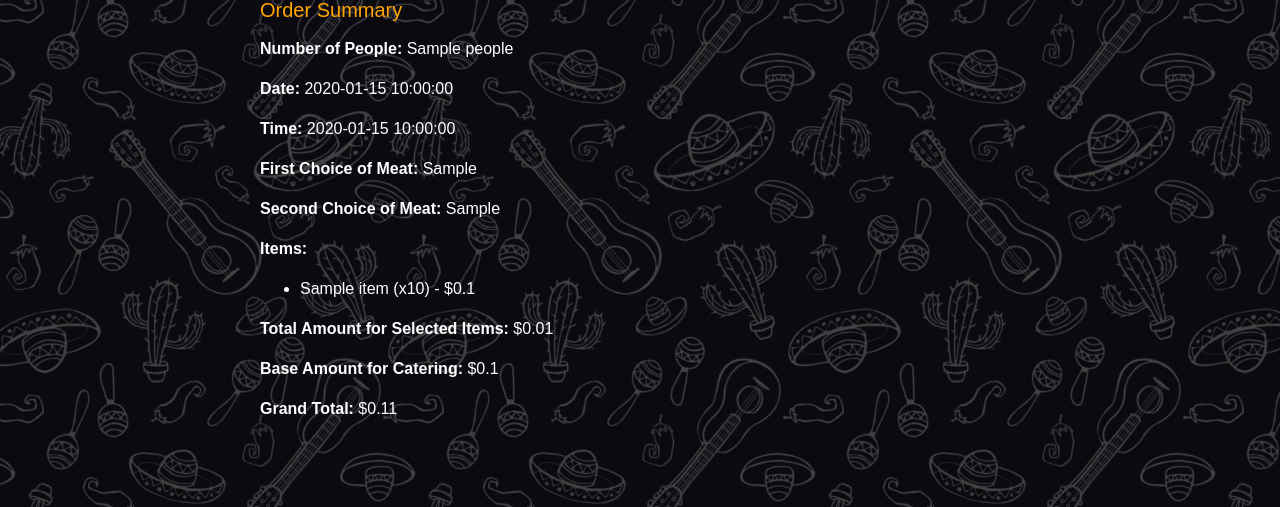
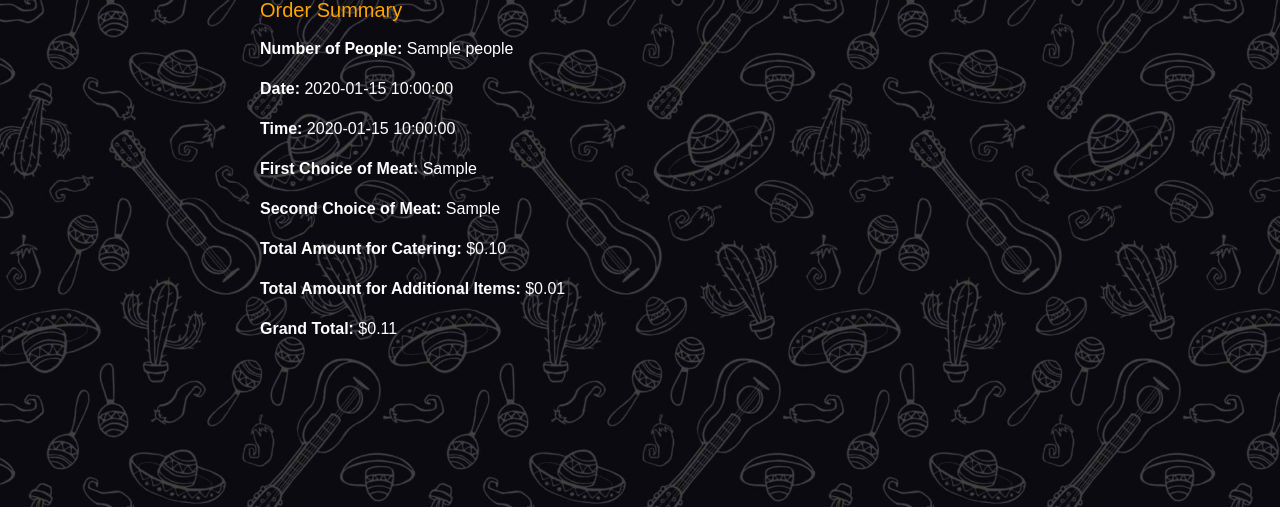
Before and after one commit to brez7/el-pueb-3.0, a Flask app: template templates/summary.html in a window 1280 px wide. Shown: the part 293-800 px from the top of the page. Run offline with Flask 3, Linux system fonts and the light colour scheme; the template is opened without the code that fills it: most values are stand-ins (such as "Sample title", 1, 10 or a date in 2020); some libraries are stand-ins or nearby versions.

Commit message:
working
d

```diff
--- a/app.py
+++ b/app.py
@@ -17,6 +17,13 @@ app.config["MAIL_USE_TLS"] = True
 app.config["MAIL_USE_SSL"] = False
 
 mail = Mail(app)
+
+# Mapping dictionary
+meat_choices = {
+    "carne_asada": "Carne Asada",
+    "chicken": "Chicken",
+    "adobada": "Adobada",
+}
 
 
 @app.route("/")
@@ -39,23 +46,12 @@ def menu():
     if request.method == "POST":
         meat1 = request.form.get("meat1")
         meat2 = request.form.get("meat2")
-        items = [
-            {
-                "name": meat1,
-                "price": 2000,
-                "quantity": 1,
-            },
-            {
-                "name": meat2,
-                "price": 2000,
-                "quantity": 1,
-            },
-        ]
-        total_amount = sum(item["price"] * item["quantity"] for item in items)
         people = request.args["people"]
         date = request.args["date"]
         time = request.args["time"]
         base_amount = int(people) * 1800  # Base amount calculation
+        total_amount = 0  # No additional items
+
         return redirect(
             url_for(
                 "checkout",
@@ -64,7 +60,6 @@ def menu():
                 people=people,
                 date=date,
                 time=time,
-                items=json.dumps(items),
                 meat1=meat1,
                 meat2=meat2,
             )
@@ -79,62 +74,66 @@ def checkout():
     if request.method == "POST":
         data = request.get_json()
         total_amount = int(data["total_amount"])
-        base_amount = int(
-            data["base_amount"]
-        )  # Ensure base_amount is also converted to int
-        payment_intent = stripe.PaymentIntent.create(
-            amount=total_amount,
-            currency="usd",
-            payment_method_types=["card"],
-        )
-        return jsonify({"clientSecret": payment_intent["client_secret"]})
+        base_amount = int(data["base_amount"])
 
-    # Convert query parameters to integers before passing to template
+        try:
+            if total_amount > 0:
+                payment_intent = stripe.PaymentIntent.create(
+                    amount=total_amount,
+                    currency="usd",
+                    payment_method_types=["card"],
+                )
+                return jsonify({"clientSecret": payment_intent["client_secret"]})
+            else:
+                # No payment intent needed, but return a dummy client secret for consistency
+                return jsonify({"clientSecret": "dummy_client_secret"})
+        except Exception as e:
+            return jsonify({"error": str(e)}), 500
+
     people = request.args.get("people")
     date = request.args.get("date")
     time = request.args.get("time")
-    items = json.loads(request.args.get("items"))
-    total_amount = int(request.args.get("total_amount"))  # Convert total_amount to int
-    base_amount = int(request.args.get("base_amount"))  # Convert base_amount to int
+    meat1 = request.args.get("meat1")
+    meat2 = request.args.get("meat2")
+    total_amount = int(request.args.get("total_amount"))  # Ensure this is an integer
+    base_amount = int(request.args.get("base_amount"))  # Ensure this is an integer
 
     return render_template(
         "checkout.html",
         people=people,
         date=date,
         time=time,
-        items=items,
+        meat1=meat1,
+        meat2=meat2,
         total_amount=total_amount,
         base_amount=base_amount,
+        meat_choices=meat_choices,
     )
 
 
 @app.route("/success")
 def success():
-    # Retrieve order details from query parameters
     people = request.args.get("people")
     date = request.args.get("date")
     time = request.args.get("time")
-    items = json.loads(request.args.get("items"))
     total_amount = request.args.get("total_amount")
     base_amount = request.args.get("base_amount")
     meat1 = request.args.get("meat1")
     meat2 = request.args.get("meat2")
     customer_email = request.args.get("email")
 
-    # Prepare email content
     order_details = {
         "people": people,
         "date": date,
         "time": time,
-        "items": items,
         "total_amount": total_amount,
         "base_amount": base_amount,
         "meat1": meat1,
         "meat2": meat2,
         "customer_email": customer_email,
+        "meat_choices": meat_choices,
     }
 
-    # Send email to the restaurant
     msg_to_restaurant = Message(
         "New Catering Order",
         sender="rbresnik@gmail.com",
@@ -143,69 +142,28 @@ def success():
     msg_to_restaurant.body = (
         f"Order Details:\nPeople: {people}\nDate: {date}\nTime: {time}\n"
     )
-    for item in items:
-        msg_to_restaurant.body += (
-            f"{item['name']} (x{item['quantity']}) - ${item['price'] / 100:.2f}\n"
-        )
-    msg_to_restaurant.body += f"Total Amount: ${int(total_amount) / 100:.2f}\n"
-    msg_to_restaurant.body += f"Base Amount: ${int(base_amount) / 100:.2f}\n"
-    msg_to_restaurant.body += f"First Meat Choice: {meat1}\n"
-    msg_to_restaurant.body += f"Second Meat Choice: {meat2}\n"
+    msg_to_restaurant.body += (
+        f"Total Amount for Additional Items: ${int(total_amount) / 100:.2f}\n"
+    )
+    msg_to_restaurant.body += (
+        f"Base Amount for Catering: ${int(base_amount) / 100:.2f}\n"
+    )
+    msg_to_restaurant.body += f"First Meat Choice: {meat_choices[meat1]}\n"
+    msg_to_restaurant.body += f"Second Meat Choice: {meat_choices[meat2]}\n"
     mail.send(msg_to_restaurant)
 
-    # Send email to the customer
     msg_to_customer = Message(
         "Your Catering Order Confirmation",
         sender="rbresnik@gmail.com",
         recipients=[customer_email],
     )
     msg_to_customer.body = f"Thank you for your order!\n\nOrder Details:\nPeople: {people}\nDate: {date}\nTime: {time}\n"
-    for item in items:
-        msg_to_customer.body += (
-            f"{item['name']} (x{item['quantity']}) - ${item['price'] / 100:.2f}\n"
-        )
-    msg_to_customer.body += f"Total Amount: ${int(total_amount) / 100:.2f}\n"
-    msg_to_customer.body += f"Base Amount: ${int(base_amount) / 100:.2f}\n"
-    msg_to_customer.body += f"First Meat Choice: {meat1}\n"
-    msg_to_customer.body += f"Second Meat Choice: {meat2}\n"
-    mail.send(msg_to_customer)
-
-    return render_template("summary.html", **order_details)
-
-    # Send email to the restaurant
-    msg_to_restaurant = Message(
-        "New Catering Order",
-        sender="rbresnik@gmail.com",
-        recipients=["rob@elpueblomex.com"],
+    msg_to_customer.body += (
+        f"Total Amount for Additional Items: ${int(total_amount) / 100:.2f}\n"
     )
-    msg_to_restaurant.body = (
-        f"Order Details:\nPeople: {people}\nDate: {date}\nTime: {time}\n"
-    )
-    for item in items:
-        msg_to_restaurant.body += (
-            f"{item['name']} (x{item['quantity']}) - ${item['price'] / 100:.2f}\n"
-        )
-    msg_to_restaurant.body += f"Total Amount: ${int(total_amount) / 100:.2f}\n"
-    msg_to_restaurant.body += f"Base Amount: ${int(base_amount) / 100:.2f}\n"
-    msg_to_restaurant.body += f"First Meat Choice: {meat1}\n"
-    msg_to_restaurant.body += f"Second Meat Choice: {meat2}\n"
-    mail.send(msg_to_restaurant)
-
-    # Send email to the customer
-    msg_to_customer = Message(
-        "Your Catering Order Confirmation",
-        sender="rbresnik@gmail.com",
-        recipients=[customer_email],
-    )
-    msg_to_customer.body = f"Thank you for your order!\n\nOrder Details:\nPeople: {people}\nDate: {date}\nTime: {time}\n"
-    for item in items:
-        msg_to_customer.body += (
-            f"{item['name']} (x{item['quantity']}) - ${item['price'] / 100:.2f}\n"
-        )
-    msg_to_customer.body += f"Total Amount: ${int(total_amount) / 100:.2f}\n"
-    msg_to_customer.body += f"Base Amount: ${int(base_amount) / 100:.2f}\n"
-    msg_to_customer.body += f"First Meat Choice: {meat1}\n"
-    msg_to_customer.body += f"Second Meat Choice: {meat2}\n"
+    msg_to_customer.body += f"Base Amount for Catering: ${int(base_amount) / 100:.2f}\n"
+    msg_to_customer.body += f"First Meat Choice: {meat_choices[meat1]}\n"
+    msg_to_customer.body += f"Second Meat Choice: {meat_choices[meat2]}\n"
     mail.send(msg_to_customer)
 
     return render_template("summary.html", **order_details)
--- a/templates/summary.html
+++ b/templates/summary.html
@@ -7,17 +7,10 @@
   <p><strong>Number of People:</strong> {{ people }}</p>
   <p><strong>Date:</strong> {{ date }}</p>
   <p><strong>Time:</strong> {{ time }}</p>
-  <p><strong>First Choice of Meat:</strong> {{ meat1 }}</p>
-  <p><strong>Second Choice of Meat:</strong> {{ meat2 }}</p>
-  <p><strong>Items:</strong>
-    <ul>
-      {% for item in items %}
-      <li>{{ item.name }} (x{{ item.quantity }}) - ${{ item.price / 100 }}</li>
-      {% endfor %}
-    </ul>
-  </p>
-  <p><strong>Total Amount for Selected Items:</strong> ${{ total_amount | float / 100 }}</p>
-  <p><strong>Base Amount for Catering:</strong> ${{ base_amount | float / 100 }}</p>
-  <p><strong>Grand Total:</strong> ${{ (total_amount + base_amount) | float / 100 }}</p>
+  <p><strong>First Choice of Meat:</strong> {{ meat_choices[meat1] }}</p>
+  <p><strong>Second Choice of Meat:</strong> {{ meat_choices[meat2] }}</p>
+  <p><strong>Total Amount for Catering:</strong> ${{ "%.2f"|format(base_amount|int / 100) }}</p>
+  <p><strong>Total Amount for Additional Items:</strong> ${{ "%.2f"|format(total_amount|int / 100) }}</p>
+  <p><strong>Grand Total:</strong> ${{ "%.2f"|format((base_amount|int + total_amount|int) / 100) }}</p>
 </div>
 {% endblock %}
```
Also changed, not shown: templates/checkout.html (+14 -28 lines).
